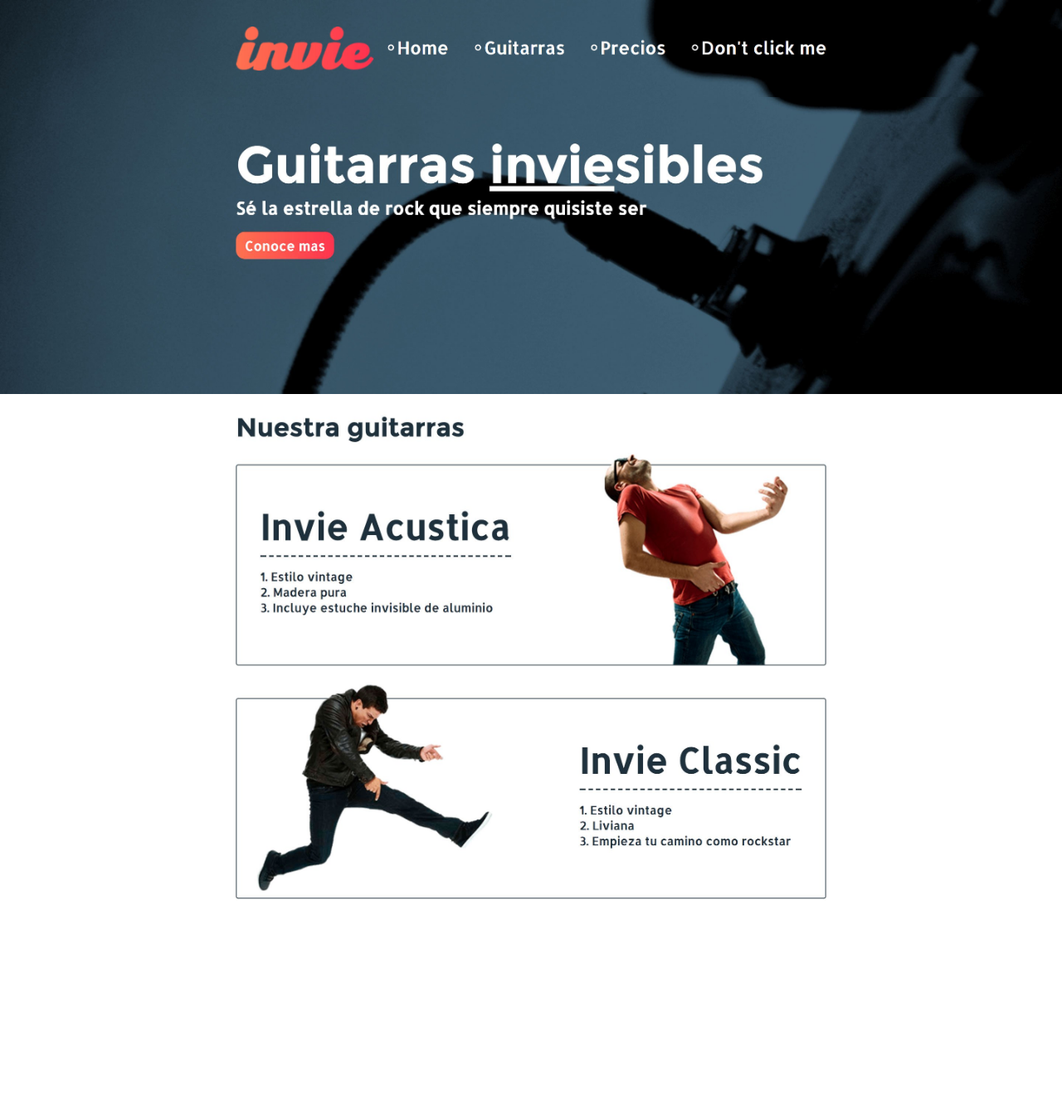
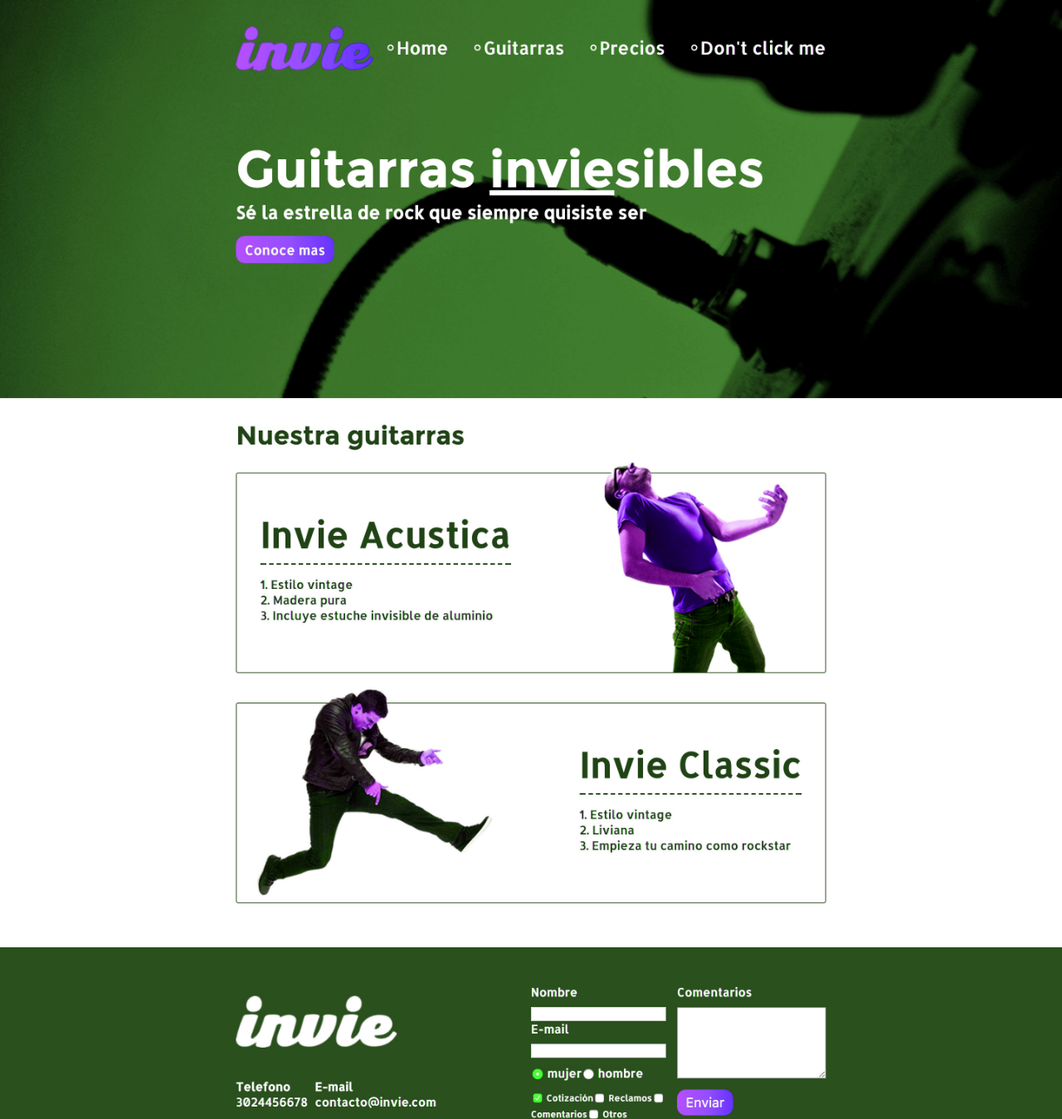
Before and after one commit to stevenhoyosc/invie-github, a plain HTML site: page index.html in a window 1280 px wide. Shown: the whole page at 83% size. Before the commit the page ends 1129 px from the top, so only its background shows below. Drawn offline with Linux system fonts and the light colour scheme.

Commit message:
nueva version de invite - verde

```diff
--- a/index.html
+++ b/index.html
@@ -18,9 +18,6 @@
     </style>
 </head>
 <body>
-    <img src="img/im1.jpg" alt="" srcset="">
-    <img src="img/im4.jpg" alt="" srcset="">
-    <img src="img/im5.jpg" alt="">
-    <img src="img/im2.jpg" alt="" srcset="">
+     <img src="nueva-version.jpg" alt="">
 </body>
 </html>
```
Also changed, not shown: nueva-version.jpg (added).
